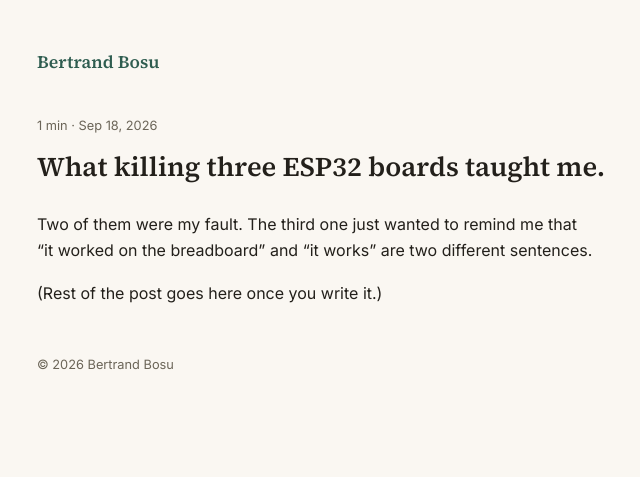
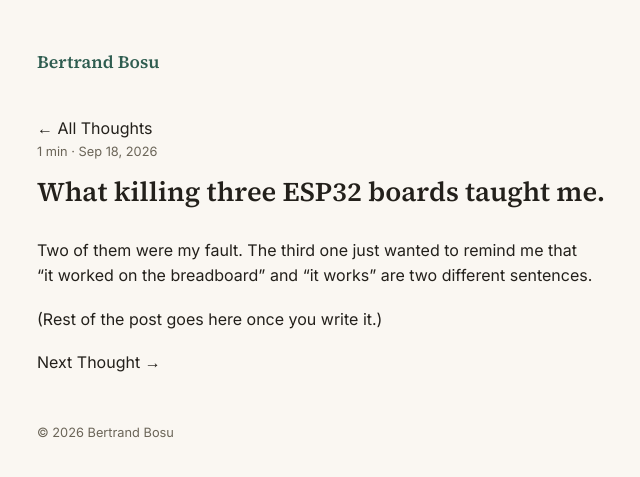
Before and after one commit to Bertqrt/bertrandbosu-blog1, a Jekyll site: the page built from _posts/2026-09-18-what-killing-three-esp32-boards-taught-me.md, in a window 1280 px wide. Shown: the top 477 px of the page, without its empty margins (307-947 px from the left). Built offline with Jekyll 4.4.1, drawn with Linux system fonts in a browser that asks for light colours; our own code applies the rules of GitHub Pages for plain Markdown files.

Commit message:
Update post.html

```diff
--- a/_layouts/post.html
+++ b/_layouts/post.html
@@ -5,9 +5,15 @@ layout: default
 {% assign read_time = words | divided_by: 200 | at_least: 1 %}
 
 <article class="post">
+  <a href="{{ '/' | relative_url }}" class="nav-link back-link">&larr; All Thoughts</a>
+
   <p class="meta">{{ read_time }} min &middot; {{ page.date | date: "%b %-d, %Y" }}</p>
   <h1>{{ page.title }}</h1>
   <div class="post-content">
     {{ content }}
   </div>
+
+  {% if page.previous %}
+  <a href="{{ page.previous.url | relative_url }}" class="nav-link next-link">Next Thought &rarr;</a>
+  {% endif %}
 </article>
```
